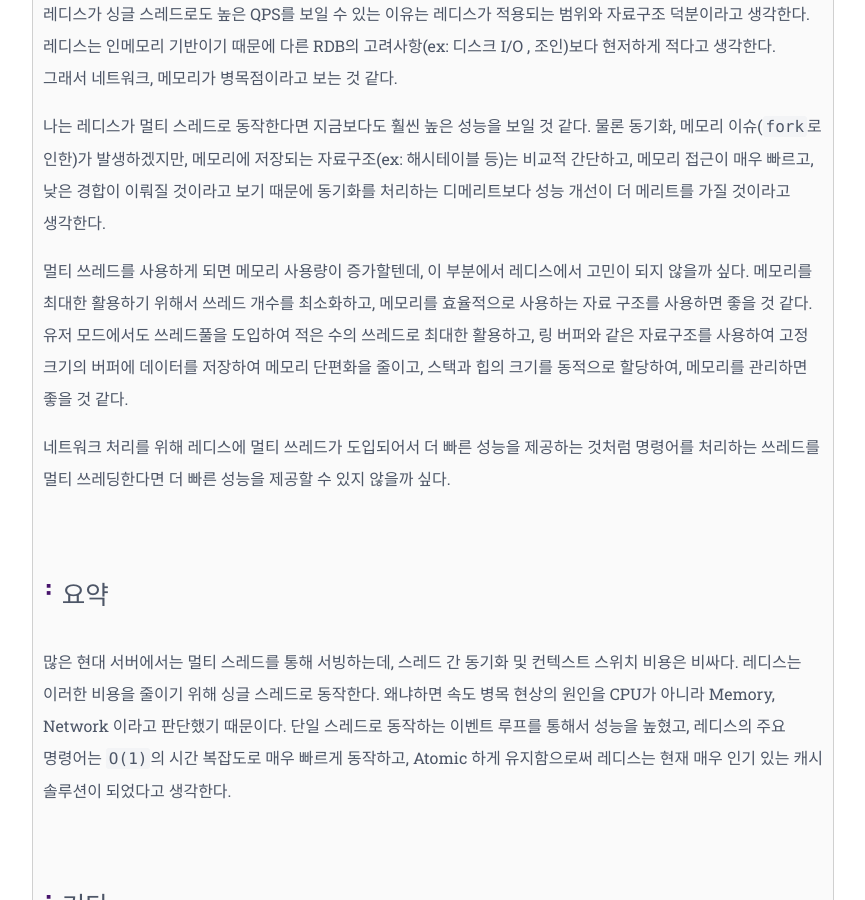
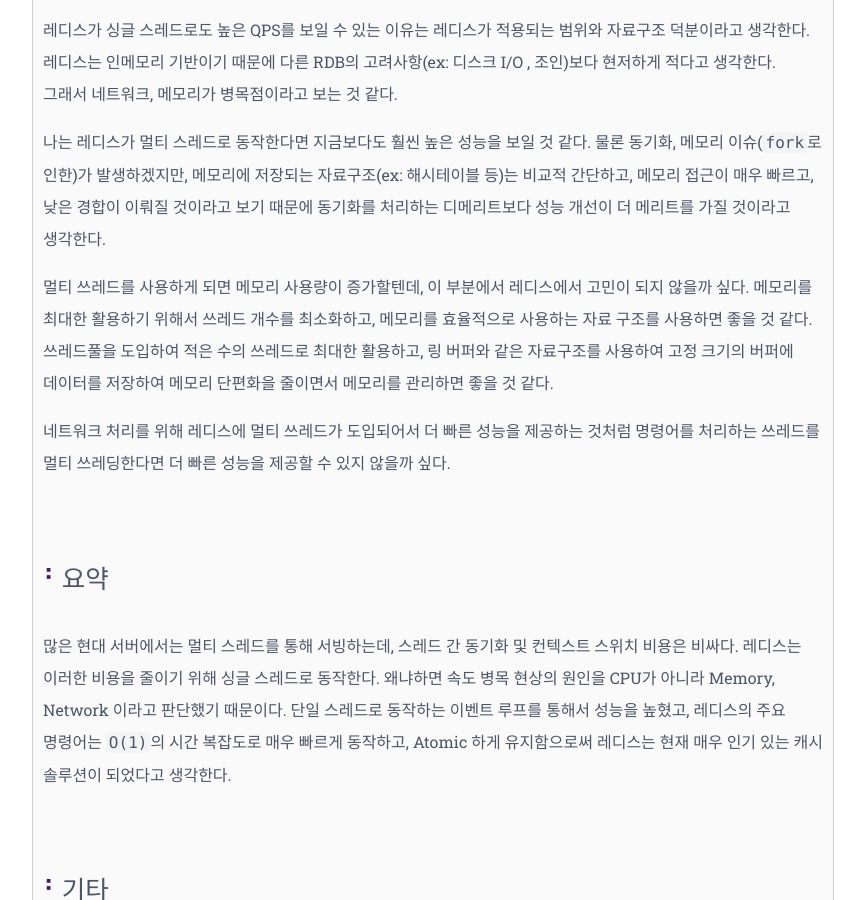
Before and after one commit to dgnppr/dgnppr.github.io, a Jekyll site: the page built from _wiki/essay/01_why_redis_single_threaded.md, in a window 1280 px wide and 900 px high, scrolled down 5862 px. Shown: the whole window, without its empty margins (207-1072 px from the left). Built offline with Jekyll 4.4.1, drawn with Linux system fonts in a browser that asks for light colours; comment, search, counter and statistics services are not loaded; part of the change alters nothing that is shown.

```diff
--- a/_layouts/wiki.html
+++ b/_layouts/wiki.html
@@ -15,6 +15,7 @@ layout: document
         <div class="history-button">
             <p>Created: {{ page.date | date: '%Y.%m.%d' }}</p>
             <p>Updated: {{ page.updated | date: '%Y.%m.%d' }}</p>
+            <p><span class="eta"></span></p>
 <!--            <p>-->
 <!--                <a href="{{ site.issue }}?title={{ page.title | url_encode }}&body=의견을%20남겨주세요">의견 남기기</a>-->
 <!--            </p>-->
@@ -46,3 +47,6 @@ layout: document
 <script src="/js/axios.min.js"></script>
 <script async src="/js/parent.js"></script>
 <script async src="/js/toc-highlight.js"></script>
+<script src="https://code.jquery.com/jquery-3.7.1.slim.min.js" integrity="sha256-kmHvs0B+OpCW5GVHUNjv9rOmY0IvSIRcf7zGUDTDQM8=" crossorigin="anonymous"></script>
+<script src="/js/reading-time.js"></script>
+<script src="/js/article.js"></script>
--- a/_wiki/essay/01_why_redis_single_threaded.md
+++ b/_wiki/essay/01_why_redis_single_threaded.md
@@ -164,7 +164,7 @@ static pthread_t bio_threads[BIO_WORKER_NUM];
 동기화를 처리하는 디메리트보다 성능 개선이 더 메리트를 가질 것이라고 생각한다.
 
 멀티 쓰레드를 사용하게 되면 메모리 사용량이 증가할텐데, 이 부분에서 레디스에서 고민이 되지 않을까 싶다. 메모리를 최대한 활용하기 위해서 쓰레드 개수를 최소화하고, 메모리를 효율적으로 사용하는 자료 구조를 사용하면 좋을 것 같다.
-유저 모드에서도 쓰레드풀을 도입하여 적은 수의 쓰레드로 최대한 활용하고, 링 버퍼와 같은 자료구조를 사용하여 고정 크기의 버퍼에 데이터를 저장하여 메모리 단편화을 줄이고, 스택과 힙의 크기를 동적으로 할당하여, 메모리를 관리하면 좋을 것 같다.
+쓰레드풀을 도입하여 적은 수의 쓰레드로 최대한 활용하고, 링 버퍼와 같은 자료구조를 사용하여 고정 크기의 버퍼에 데이터를 저장하여 메모리 단편화을 줄이면서 메모리를 관리하면 좋을 것 같다.
 
 네트워크 처리를 위해 레디스에 멀티 쓰레드가 도입되어서 더 빠른 성능을 제공하는 것처럼 명령어를 처리하는 쓰레드를 멀티 쓰레딩한다면 더 빠른 성능을 제공할 수 있지 않을까 싶다.
 
--- /dev/null
+++ b/js/article.js
@@ -0,0 +1 @@
+$('article').readingTime();
--- /dev/null
+++ b/js/reading-time.js
@@ -0,0 +1,295 @@
+/*!
+Name: Reading Time
+Dependencies: jQuery
+Author: Michael Lynch
+Author URL: http://michaelynch.com
+Date Created: August 14, 2013
+Date Updated: April 30, 2018
+Licensed under the MIT license
+*/
+
+;(function($) {
+
+	$.fn.readingTime = function(options) {
+
+		// define default parameters
+		const defaults = {
+			readingTimeTarget: '.eta',
+			readingTimeAsNumber: false,
+			wordCountTarget: null,
+			wordsPerMinute: 270,
+			round: true,
+			lang: 'en',
+			lessThanAMinuteString: '',
+			prependTimeString: 'Reading time: ',
+			prependWordString: '',
+			remotePath: null,
+			remoteTarget: null,
+			success: function(data) {
+                console.log(data);
+              },
+              error: function(data) {
+                console.log(data.error);
+              }
+		};
+
+		const plugin = this;
+		const el = $(this);
+
+		let wordsPerSecond;
+		let lessThanAMinute;
+		let minShortForm;
+
+		let totalWords;
+		let totalReadingTimeSeconds;
+
+		let readingTimeMinutes;
+		let readingTimeSeconds;
+		let readingTime;
+		let readingTimeObj;
+
+		// merge defaults and options
+		plugin.settings = $.extend({}, defaults, options);
+
+		// define vars
+		const s = plugin.settings;
+
+		const setTime = function(o) {
+
+			if(o.text !== '') {
+				if (s.lang == "zh") {
+					let text = o.text.trim();
+					// step 1: count the number of Chinese characters
+					const charArray = text.match(/[\u4e00-\u9fa5]/g);
+					let charCount = 0;
+					if (charArray != null) {
+						charCount = charArray.length;
+					}
+					// step 2: replace all the Chinese characters with blank
+					text = text.replace(/[\u4e00-\u9fa5]/g, " ");
+					// step 3:replace newlines with blank
+					text = text.replace(/[\r\n]/g, " ");
+					// step 4:replace special characters with blank
+					text = text.replace(/\W+/g, " ");
+					// step 5: count the number of total English words
+					const totalEnWords = text.trim().split(/\s+/g).length;
+					totalWords = totalEnWords + charCount;
+				} else {
+					//split text by spaces to define total words
+					totalWords = o.text.trim().split(/\s+/g).length;
+				}
+
+				//define words per second based on words per minute (s.wordsPerMinute)
+				wordsPerSecond = s.wordsPerMinute / 60;
+
+				//define total reading time in seconds
+				totalReadingTimeSeconds = totalWords / wordsPerSecond;
+
+				// define reading time
+				readingTimeMinutes = Math.floor(totalReadingTimeSeconds / 60);
+
+				// define remaining reading time seconds
+				readingTimeSeconds = Math.round(totalReadingTimeSeconds - (readingTimeMinutes * 60));
+
+				// format reading time
+				readingTime = `${readingTimeMinutes}:${readingTimeSeconds}`;
+				// if s.round
+				if(s.round) {
+
+					// if minutes are greater than 0
+					if(readingTimeMinutes > 0) {
+
+						// set reading time by the minute
+						$(s.readingTimeTarget).text(s.prependTimeString + readingTimeMinutes + ((!s.readingTimeAsNumber) ? ' ' + minShortForm : ''));
+
+					} else {
+
+						// set reading time as less than a minute
+						$(s.readingTimeTarget).text((!s.readingTimeAsNumber) ? s.prependTimeString + lessThanAMinute : readingTimeMinutes);
+					}
+
+				} else {
+
+					// set reading time in minutes and seconds
+					$(s.readingTimeTarget).text(s.prependTimeString + readingTime);
+				}
+
+				// if word count container isn't blank or undefined
+				if(s.wordCountTarget !== '' && s.wordCountTarget !== undefined) {
+
+					// set word count
+					$(s.wordCountTarget).text(s.prependWordString + totalWords);
+				}
+
+				readingTimeObj = {
+					wpm: s.wordsPerMinute,
+					words: totalWords,
+					eta: {
+						time: readingTime,
+						minutes: readingTimeMinutes,
+						seconds: totalReadingTimeSeconds
+					}
+				};
+
+				// run success callback
+				s.success.call(this, readingTimeObj);
+
+			} else {
+
+				// run error callback
+				s.error.call(this, {
+					error: 'The element does not contain any text'
+				});
+			}
+		};
+
+		// if no element was bound
+		if(!this.length) {
+
+			// run error callback
+			s.error.call(this, {
+				error: 'The element could not be found'
+			});
+
+			// return so chained events can continue
+			return this;
+		}
+
+		// Use switch instead of ifs
+		switch (s.lang) {
+			// if s.lang is Arabic
+			case 'ar':
+        lessThanAMinute = s.lessThanAMinuteString || "أقل من دقيقة";
+        minShortForm = 'دقيقة';
+        break;
+			// if s.lang is Czech
+			case 'cz':
+        lessThanAMinute = s.lessThanAMinuteString || "Méně než minutu";
+        minShortForm = 'min';
+        break;
+			// if s.lang is Danish
+			case 'da':
+        lessThanAMinute = s.lessThanAMinuteString || "Mindre end et minut";
+        minShortForm = 'min';
+        break;
+			// if s.lang is German
+      case 'de':
+        lessThanAMinute = s.lessThanAMinuteString || "Weniger als eine Minute";
+        minShortForm = 'min';
+        break;
+			// if s.lang is Spanish
+      case 'es':
+        lessThanAMinute = s.lessThanAMinuteString || "Menos de un minuto";
+        minShortForm = 'min';
+        break;
+			// if s.lang is French
+      case 'fr':
+        lessThanAMinute = s.lessThanAMinuteString || "Moins d'une minute";
+        minShortForm = 'min';
+        break;
+			// if s.lang is Hungarian
+      case 'hu':
+        lessThanAMinute = s.lessThanAMinuteString || "Kevesebb mint egy perc";
+        minShortForm = 'perc';
+        break;
+			// if s.lang is Icelandic
+      case 'is':
+        lessThanAMinute = s.lessThanAMinuteString || "Minna en eina mínútu";
+        minShortForm = 'min';
+        break;
+			// if s.lang is Italian
+      case 'it':
+        lessThanAMinute = s.lessThanAMinuteString || "Meno di un minuto";
+        minShortForm = 'min';
+        break;
+			// if s.lang is Dutch
+      case 'nl':
+        lessThanAMinute = s.lessThanAMinuteString || "Minder dan een minuut";
+        minShortForm = 'min';
+        break;
+			// if s.lang is Norwegian
+      case 'no':
+        lessThanAMinute = s.lessThanAMinuteString || "Mindre enn ett minutt";
+        minShortForm = 'min';
+        break;
+			// if s.lang is Polish
+      case 'pl':
+        lessThanAMinute = s.lessThanAMinuteString || "Mniej niż minutę";
+        minShortForm = 'min';
+        break;
+			// if s.lang is Russian
+      case 'ru':
+        lessThanAMinute = s.lessThanAMinuteString || "Меньше минуты";
+        minShortForm = 'мин';
+        break;
+			// if s.lang is Slovak
+      case 'sk':
+        lessThanAMinute = s.lessThanAMinuteString || "Menej než minútu";
+        minShortForm = 'min';
+        break;
+			// if s.lang is Swedish
+      case 'sv':
+        lessThanAMinute = s.lessThanAMinuteString || "Mindre än en minut";
+        minShortForm = 'min';
+        break;
+			// if s.lang is Turkish
+      case 'tr':
+        lessThanAMinute = s.lessThanAMinuteString || "Bir dakikadan az";
+        minShortForm = 'dk';
+        break;
+			// if s.lang is Ukrainian
+      case 'uk':
+        lessThanAMinute = s.lessThanAMinuteString || "Менше хвилини";
+        minShortForm = 'хв';
+        break;
+			// if s.lang is Greek
+			case 'el':
+        lessThanAMinute = s.lessThanAMinuteString || 'Λιγότερο από λεπτό';
+        minShortForm = 'λεπτά';
+        break;
+            // if s.lang is Portuguese
+            case 'pt-BR':
+        lessThanAMinute = s.lessThanAMinuteString || 'Menos de um minuto';
+        minShortForm = 'min';
+		break;
+			// if s.lang is Korean
+			case 'kr':
+		lessThanAMinute = s.lessThanAMinuteString || '1분 이하';
+		minShortForm = '분';
+        break;
+			// default s.lang in english
+			default:
+        lessThanAMinute = s.lessThanAMinuteString || 'Less than a minute';
+        minShortForm = 'min';
+    }
+
+		// for each element
+		el.each(function(index) {
+
+			// if s.remotePath and s.remoteTarget aren't null
+			if(s.remotePath != null && s.remoteTarget != null) {
+
+				// get contents of remote file
+				$.get(s.remotePath, function(data) {
+					let wrapper = document.createElement('div');
+
+					wrapper.innerHTML = data;
+
+					// set time using the remote target found in the remote file
+					setTime({
+						text: $(wrapper).find(s.remoteTarget).text()
+					});
+				});
+
+			} else {
+
+				// set time using the targeted element
+				setTime({
+					text: el.text()
+				});
+			}
+		});
+
+		return true;
+	}
+})(jQuery);
```
